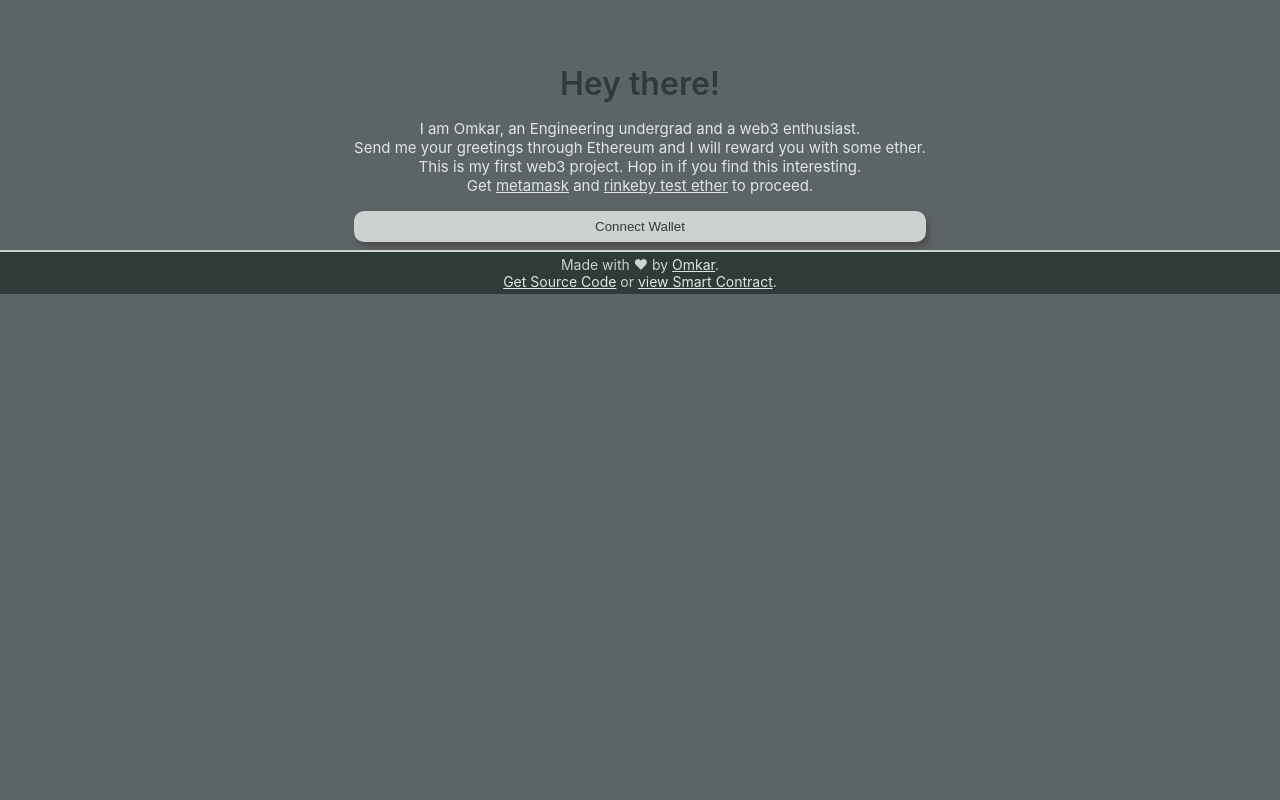
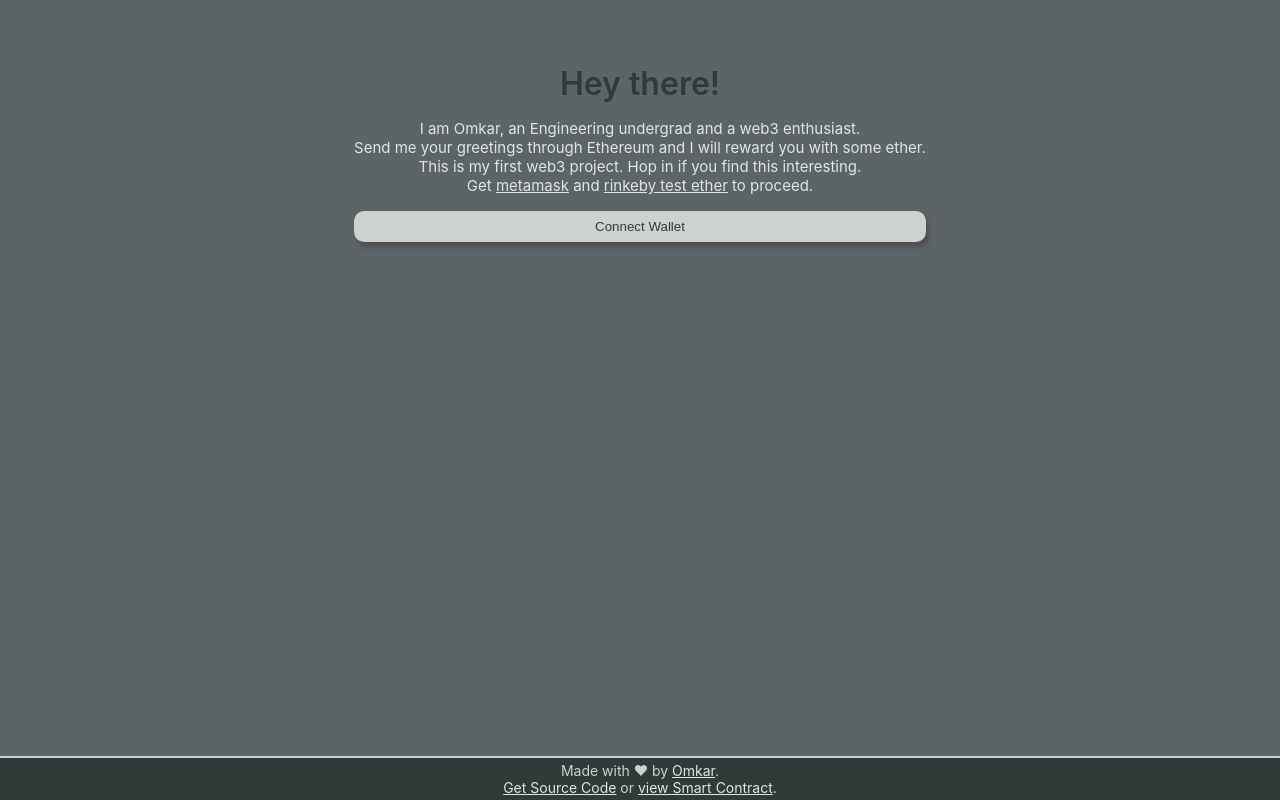
Before and after one commit to Omkarganjale/WavePortal, a React (Create React App) app: page / in a window 1280 px wide. Built offline with nearby package versions, Linux system fonts and the light colour scheme; the HTML template or start-up script is replaced by a standard one.

Commit message:
Update App.css

```diff
--- a/src/App.css
+++ b/src/App.css
@@ -126,6 +126,7 @@ a{
     color: #CCD2D0;
     font-size: 14px;
     text-align : center;
-    position: relative;
+    margin-bottom: 0;
+    position: fixed;
     padding: 0.3em 0 0.3em 0;
 }
```
